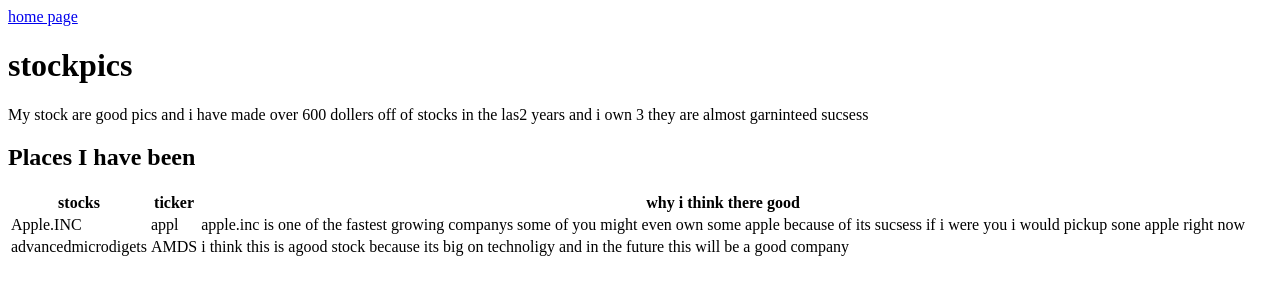
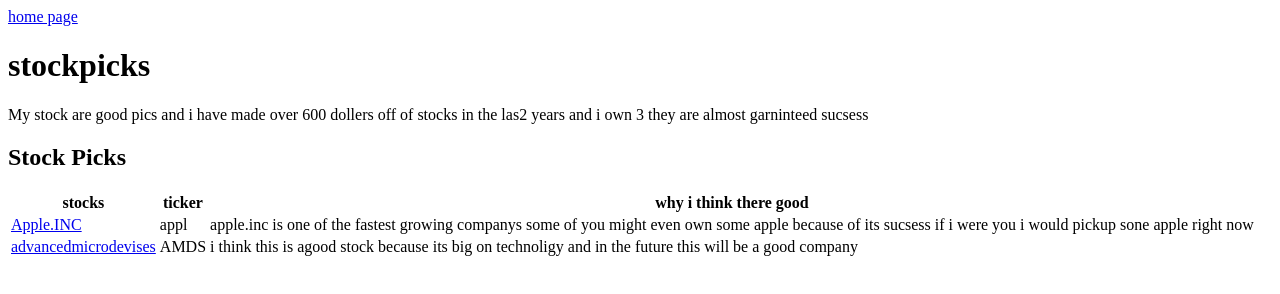
Before and after one commit to davisjohnson708/davisjohnson708.github.io, a plain HTML site: page stocks.html in a window 1280 px wide. Drawn offline with Linux system fonts and the light colour scheme.

Commit message:
added links

```diff
--- a/stocks.html
+++ b/stocks.html
@@ -5,7 +5,7 @@
 
 
 <body> <a href="index.html">home page</a>
-    <h1>stockpics
+    <h1>stockpicks
 
     </h1>
 
@@ -14,7 +14,7 @@
     </p>
 
 
-    <h2>Places I have been</h2>
+    <h2> Stock Picks</h2>
     <table>
         <tr>
             <th>stocks</th>
@@ -22,14 +22,14 @@
             <th>why i think there good</th>
         </tr>
         <tr>
-            <td>Apple.INC</td>
+            <td><a href="https://www.apple.com/">Apple.INC</a></td>
             <td>appl</td>
             <td>apple.inc is one of the fastest growing companys some of you
                 might even own some apple because of its sucsess if i were
                 you i would pickup sone apple right now </td>
         </tr>
         <tr>
-            <td>advancedmicrodigets </td>
+            <td><a href="https://www.amd.com/en">advancedmicrodevises</a></td>
 
             <td>AMDS</td>
             <td>i think this is agood stock because its big on technoligy and in the future this will be a good company
```
Also changed, not shown: index.html (+2 -2 lines).
